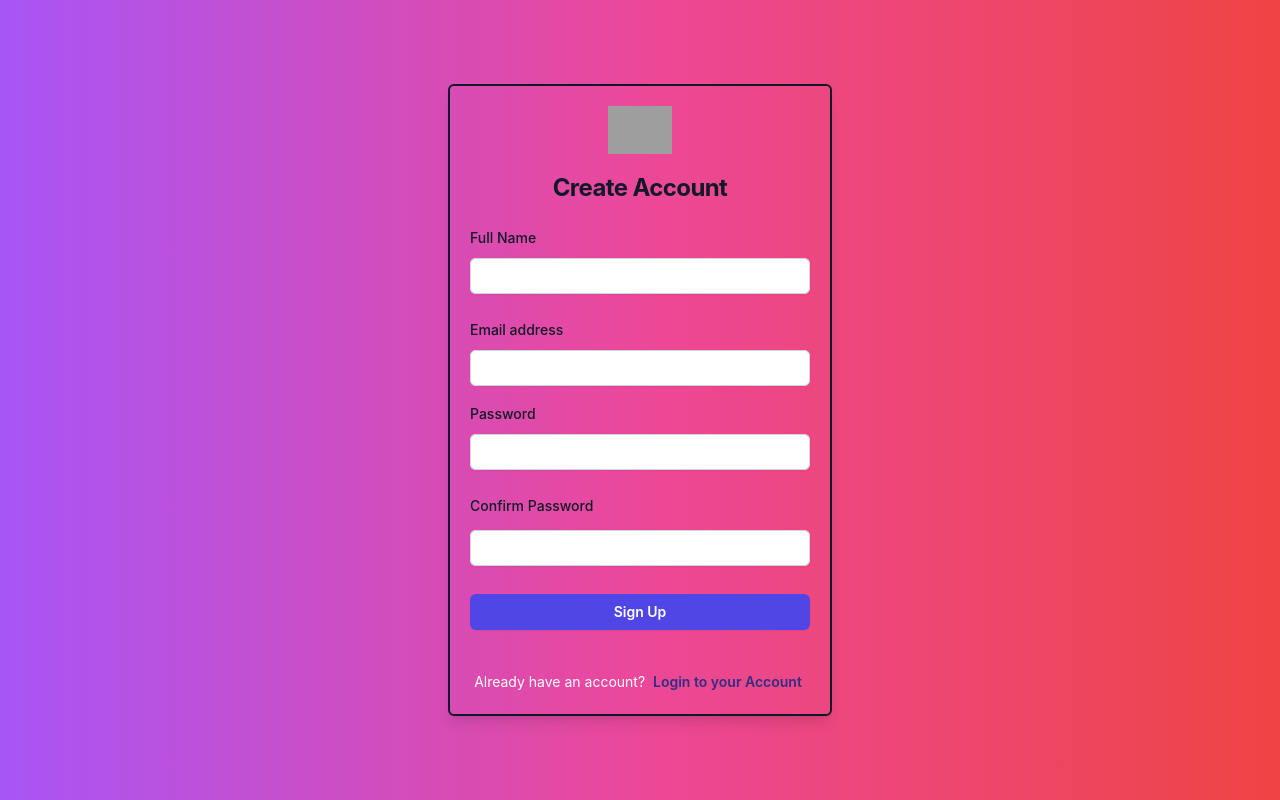
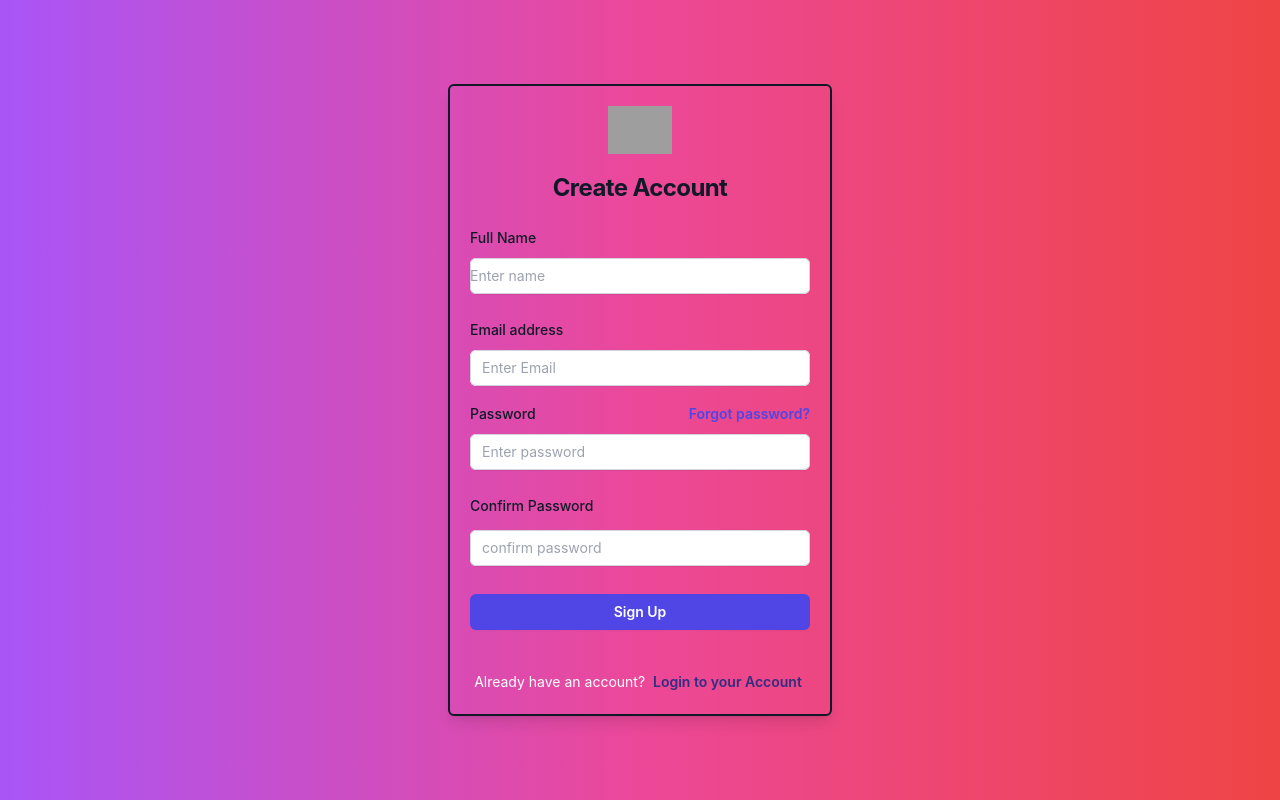
Before and after one commit to expertdeveloper5821/e-commerce, a React (Create React App) app: page /signup in a window 1280 px wide. Built offline with nearby package versions, Linux system fonts and the light colour scheme; grey boxes are pictures that could not be loaded.

Commit message:
final update

```diff
--- a/src/features/auth/Components/login.js
+++ b/src/features/auth/Components/login.js
@@ -2,7 +2,7 @@ import React from 'react';
 import Signup from './signup';
 export default function Login() {
  return(
-<Signup showFields={false}/>
+<Signup showFields={false} showRemember={true}/>
  )
 
 }
--- a/src/features/auth/Components/signup.js
+++ b/src/features/auth/Components/signup.js
@@ -1,11 +1,17 @@
 import React from 'react';
-import {useForm} from "react-hook-form";
+import { useForm } from "react-hook-form";
 import { Link } from 'react-router-dom';
-export default function Signup({showFields=true}) {
-  const { register, handleSubmit,reset,formState: { errors },} = useForm();
+export default function Signup({ showFields = true, showRemember }) {
+  const { register, handleSubmit, reset, formState: { errors }, } = useForm();
   const emailRegex = /\b[\w\.-]+@[\w\.-]+\.\w{2,4}\b/gi;
-  const PassRegex=/^(?=.*\d)(?=.*[a-z])(?=.*[A-Z])(?=.*[a-zA-Z]).{8,}$/gm;
+  const PassRegex = /^(?=.*\d)(?=.*[a-z])(?=.*[A-Z])(?=.*[a-zA-Z]).{8,}$/gm;
   console.log(errors);
+  const common = "block w-full rounded-md border-0 py-1.5 text-gray-900 shadow-sm ring-1 ring-inset ring-gray-300 placeholder:text-gray-400 focus:ring-2 focus:ring-inset focus:ring-indigo-600 sm:text-sm sm:leading-6";
+  const message = {
+    email: "email is not valid",
+    password: "at least 8 characters must contain at least 1 uppercase letter, 1 lowercase letter, and 1 numberCan contain special characters",
+    cpass: "password not matched"
+  }
   return (
     <>
       <div className="flex min-h-screen items-center justify-center bg-gradient-to-r from-purple-500 via-pink-500 to-red-500">
@@ -21,7 +27,7 @@ console.log(errors);
             </h2>
           </div>
           <div className="mt-5 sm:mx-auto sm:w-full sm:max-w-sm">
-        <form noValidate className="space-y-6" onSubmit={handleSubmit((data)=>{
+            <form noValidate className="space-y-6" onSubmit={handleSubmit((data) => {
               console.log(data);
               reset();
             })}>
@@ -31,12 +37,13 @@ console.log(errors);
                   <div className="mt-2">
                     <input
                       id="name"
-                {...register("name",{ required:"please enter your name"})}
+                      {...register("name", { required: "please enter your name" })}
                       type="name"
-                className="block w-full rounded-md border-0 py-1.5 text-gray-900 shadow-sm ring-1 ring-inset ring-gray-300 placeholder:text-gray-400 focus:ring-2 focus:ring-inset focus:ring-indigo-600 sm:text-sm sm:leading-6"/>
+                      placeholder='Enter name'
+                      className={common} />
                     {errors.name && <p className='text-white'>{errors.name.message}</p>}
                   </div>
-            </div> )}
+                </div>)}
               <div>
                 <label htmlFor="email" className="block  text-left text-sm font-medium leading-6 text-gray-900">
                   Email address
@@ -44,27 +51,32 @@ console.log(errors);
                 <div className="mt-2">
                   <input
                     id="email"
-                {...register("email",{ required:"email is required",pattern:{value:emailRegex,message:"email is not valid"}})}
+                    {...register("email", { required: "email is required", pattern: { value: emailRegex, message: message.email } })}
                     type="email"
-                className="block w-full rounded-md border-0 py-1.5 text-gray-900 shadow-sm ring-1 ring-inset ring-gray-300 placeholder:text-gray-400 focus:ring-2 focus:ring-inset focus:ring-indigo-600 sm:text-sm sm:leading-6"
-              />
+                    placeholder='Enter Email'
+                    className={common} />
                   {errors.email && <p className='text-white'>{errors.email.message}</p>}
                 </div>
                 <div className="flex items-center  mt-4 justify-between">
                   <label htmlFor="password" className="block text-sm font-medium leading-6 text-gray-900">
                     Password
                   </label>
+                  {showFields && (
+                    <div className="text-sm">
+                      <a href="#" className="font-semibold text-indigo-600 hover:text-indigo-500">
+                        Forgot password?
+                      </a>
+                    </div>
+                  )}
                 </div>
                 <div className="mt-2">
                   <input id="password"
-              {...register("password",{ required:"password is required",pattern:{value:PassRegex,message:`at least 8 characters/n
-                - must contain at least 1 uppercase letter, 1 lowercase letter, and 1 number /n
-                - Can contain special characters `}})}
-                type="password" className="block w-full rounded-md border-0 py-1.5 text-gray-900 shadow-sm ring-1 ring-inset ring-gray-300 placeholder:text-gray-400 focus:ring-2 focus:ring-inset focus:ring-indigo-600 sm:text-sm sm:leading-6"
-              />
+                    {...register("password", { required: "password is required", pattern: { value: PassRegex, message: message.password } })}
+                    type="password"
+                    placeholder='Enter password' className={common} />
                   {errors.password && <p className='text-white'>{errors.password.message}</p>}
                 </div>
-            {showFields &&(
+                {showFields && (
                   <>
                     <div>
                       <div className="flex items-center mt-4 justify-between">
@@ -76,19 +88,31 @@ console.log(errors);
                     <div className="mt-3">
                       <input
                         id="confirmpassword"
-                {...register("confirmpassword",{ required:"confirm password required",validate: (value, formValues) => value === formValues.password || "password not match"
+                        {...register("confirmpassword", {
+                          required: "confirm password required", validate: (value, formValues) => value === formValues.password || message.cpass
                         })}
                         type="password"
-                className="block w-full rounded-md border-0 py-1.5 text-gray-900 shadow-sm ring-1 ring-inset ring-gray-300 placeholder:text-gray-400 focus:ring-2 focus:ring-inset focus:ring-indigo-600 sm:text-sm sm:leading-6"
-              />
+                        placeholder='confirm password' className={common} />
                       {errors.confirmpassword && <p className='text-white'>{errors.confirmpassword.message}</p>}
                     </div>
-          </> )}
+                  </>)}
                 <div>
+                  {showRemember && (
+                    <div className="mt-2">
+                      <label className="block text-sm font-medium leading-6 text-gray-900">
+                        <input
+                          type="checkbox"
+                          {...register('rememberMe')}
+                          className="mr-1"
+                        />
+                        Remember me
+                      </label>
+                    </div>
+                  )}
                   <button
                     type="submit"
                     className="flex w-full justify-center mt-7 rounded-md bg-indigo-600 px-3 py-1.5 text-sm font-semibold leading-6 text-white shadow-sm hover:bg-indigo-500 focus-visible:outline focus-visible:outline-2 focus-visible:outline-offset-2 focus-visible:outline-indigo-600" >
-              {showFields ? 'Sign Up':"Login"}
+                    {showFields ? 'Sign Up' : "Login"}
                   </button>
                 </div>
               </div>
@@ -107,10 +131,11 @@ console.log(errors);
                   <Link to='/signup' className="font-semibold leading-6 text-indigo-900 px-1 hover:text-indigo-500">
                     Create Account
                   </Link>
-    </> )}
+                </>)}
             </p>
           </div>
         </div>
       </div>
     </>
-)}
+  )
+}
```
Lines whose indentation alone changed are shown as unchanged.
